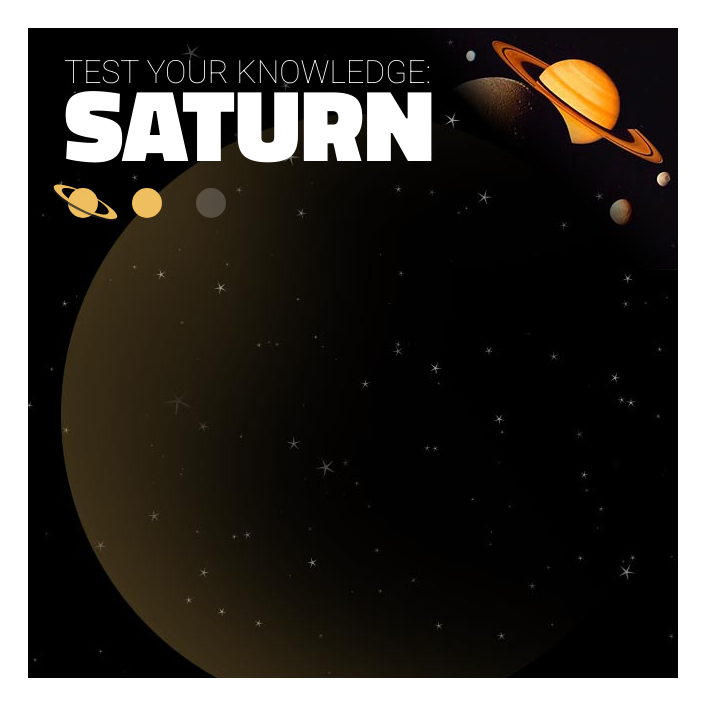
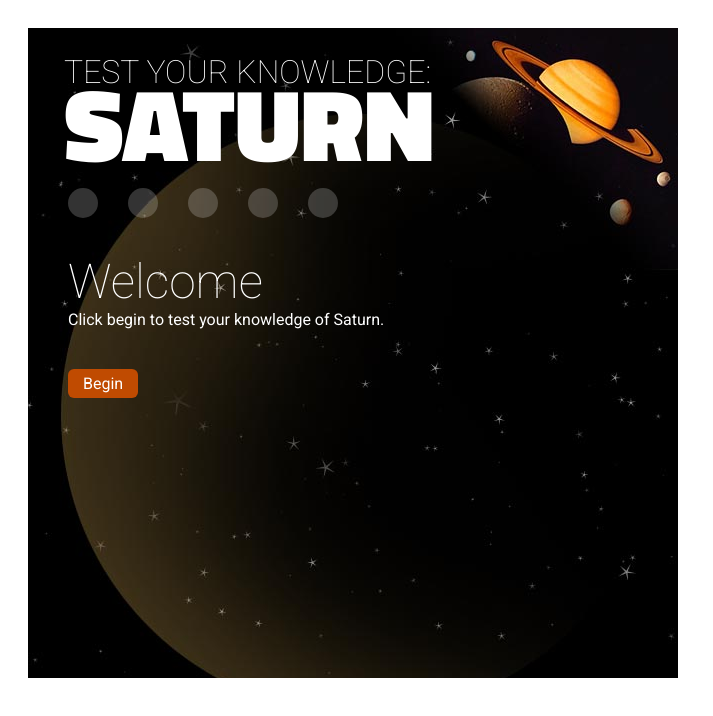
Before and after one commit to smaran39/myQuiz, a website: page public/index.html in a window 1280 px wide. Shown: the whole page, without its empty margins (0-713 px from the left). Drawn offline with Linux system fonts and the light colour scheme.

Commit message:
started angular part

```diff
--- a/public/css/quiz.css
+++ b/public/css/quiz.css
@@ -234,3 +234,15 @@ background-size: 25px 25px;
   background-color: #59adeb;
   background-image: url(../images/icon_twitter.svg);
 }
+
+#myQuiz .active, #myQuiz .inactive{
+  transition: left 1.5s ease-in-out;
+}
+
+#myQuiz .active{
+  left:40px;
+}
+
+#myQuiz .intro.inactive, #myQuiz.inactive.answered{
+  left: -1350px;
+}
--- a/public/index.html
+++ b/public/index.html
@@ -16,16 +16,16 @@
 
     <div class="progress">
 
-<div class="answered correct"></div>
-<div class="on"></div>
-<div class=""></div>
+      <div class="{{ ($index === activeQuestion) ? 'on' : 'off' }}" ng-repeat="myQuestion in myQuestions">
+
+      </div>
 
     </div>
 
-    <div class="intro">
+    <div class="intro {{ (activeQuestion > -1) ? 'inactive' : 'active' }}" >
       <h2>Welcome</h2>
       <p>Click begin to test your knowledge of Saturn.</p>
-      <p class="btn">Begin</p>
+      <p class="btn" ng-click="activeQuestion = 0">Begin</p>
     </div>
     <div class="question answered ">
 
```
